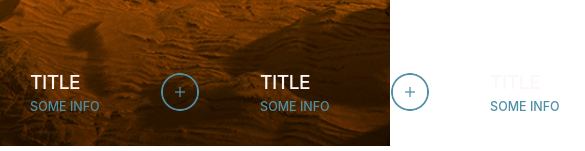
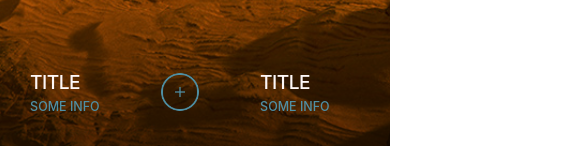
Before and after one commit to yochirolee/mars_desing, a plain HTML site: page index.html in a window 390 px wide. Shown: the part 698-849 px from the top of the page, 585 px wide, since content can reach past the window. Drawn offline with Linux system fonts and the light colour scheme.

Commit message:
first commit

```diff
--- a/style.css
+++ b/style.css
@@ -284,6 +284,14 @@
   }
 
   .bottom-slider-wrapper {
-    width: inherit;
+    width: 90%;
+    display: flex;
+    overflow: hidden;
+
+  }
+
+  .bottom-slider-item{
+    flex-shrink: 0;
+
   }
 }
```
